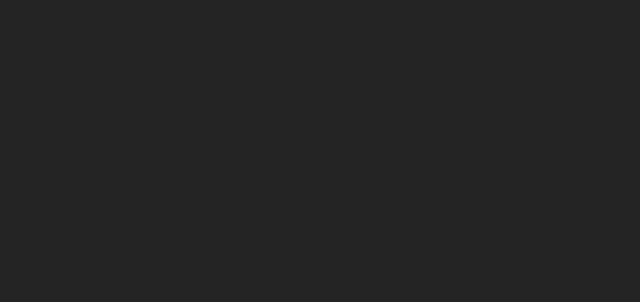
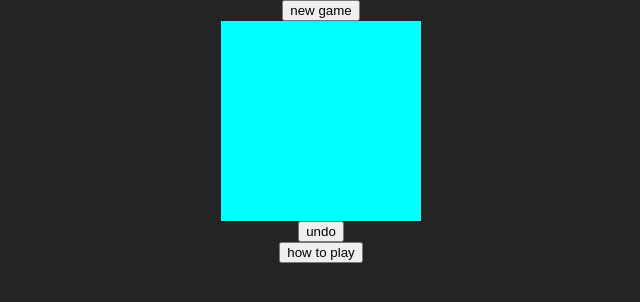
Before and after one commit to Stanislav-Korneev/2048, a website built with Vite: page index.html in a window 1280 px wide. Shown: the whole page, without its empty margins (319-959 px from the left). Built offline with nearby package versions, Linux system fonts and the light colour scheme.

Commit message:
introduced swipe controller and basic input handlers

```diff
--- a/index.html
+++ b/index.html
@@ -6,7 +6,10 @@
     <title>2048</title>
   </head>
   <body>
+    <button id="new-game-button">new game</button>
     <canvas id="game-canvas"></canvas>
+    <button id="undo-button">undo</button>
+    <button id="how-to-play-button">how to play</button>
     <script type="module" src="/src/main.ts"></script>
   </body>
 </html>
--- a/src/main.ts
+++ b/src/main.ts
@@ -1 +1,9 @@
 import './style.css'
+import { IGame, Game } from "./modules/Game.ts";
+import inputController from "./modules/InputController.ts";
+
+export type directionType = 'left' | 'right' | 'down' | 'up';
+
+const game: IGame = new Game();
+
+inputController(game);
--- a/src/modules/EventsController.ts
+++ /dev/null
@@ -1 +0,0 @@
-export default (): void => {};
--- a/src/modules/Game.ts
+++ b/src/modules/Game.ts
@@ -1,2 +1,2 @@
-interface IGame {}
-export default class Game implements IGame {}
+export interface IGame {}
+export class Game implements IGame {}
--- a/src/modules/InputController.ts
+++ b/src/modules/InputController.ts
@@ -1 +1,52 @@
-export default (): void => {};
+// Input controller processes all key and button events in the game
+
+import swipeController from "./SwipeController.ts";
+import {directionType} from "../main.ts";
+import { IGame } from "./Game.ts";
+
+export default (game: IGame): void => {
+    // get button elements
+    const newGameButton: HTMLElement | null = document.getElementById('new-game-button');
+    const undoButton: HTMLElement | null = document.getElementById('undo-button');
+    const howToPlayButton: HTMLElement | null = document.getElementById('how-to-play-button');
+
+    // initiate proxy listener for swipes
+    const canvas: HTMLElement | null = document.getElementById('game-canvas');
+    if(canvas) swipeController(canvas);
+    // swipeController(game.canvas);
+
+    // listen for key controls and swipes via proxy(swipeController)
+    document.addEventListener('keyup', (e: KeyboardEvent): void => {
+        const keyMap: Map<string, directionType> = new Map([
+            ['ArrowUp', 'up'],
+            ['ArrowDown', 'down'],
+            ['ArrowRight', 'right'],
+            ['ArrowLeft', 'left'],
+        ]);
+        if(keyMap.has(e.code)) {
+            console.log('key listener', keyMap.get(e.code));
+            console.log(game);
+        }
+    })
+
+    if(newGameButton) {
+        newGameButton.addEventListener('click', (e: MouseEvent): void => {
+            e.preventDefault();
+            console.log('newGameButtonClick');
+        })
+    }
+
+    if(undoButton) {
+        undoButton.addEventListener('click', (e: MouseEvent): void => {
+            e.preventDefault();
+            console.log('undoButtonClick');
+        })
+    }
+
+    if(howToPlayButton) {
+        howToPlayButton.addEventListener('click', (e: MouseEvent): void => {
+            e.preventDefault();
+            console.log('howToPlayButtonClick');
+        })
+    }
+}
--- /dev/null
+++ b/src/modules/SwipeController.ts
@@ -0,0 +1,89 @@
+// Swipe controller encapsulates logic that analyzes swipes on specified element.
+// The result is turned into keyup event that is further processed in InputController.
+// Works for both mobile and desktop.
+
+type devicesType = 'touch' | 'mouse'
+type touchEventValueType = {
+    start: 'touchstart' | 'mousedown'
+    move: 'touchmove' | 'mousemove'
+    end: 'touchend' | 'mouseup'
+}
+type touchEventsValuesType = {
+    [x in devicesType]: touchEventValueType
+}
+
+const touchEventsValues: touchEventsValuesType = {
+    touch: {
+        start: 'touchstart',
+        move: 'touchmove',
+        end: 'touchend',
+    },
+    mouse: {
+        start: 'mousedown',
+        move: 'mousemove',
+        end: 'mouseup',
+    }
+}
+const checkDeviceType = (): devicesType => {
+    try {
+        document.createEvent('TouchEvent')
+        return 'touch';
+    } catch (e) {
+        return 'mouse';
+    }
+}
+
+export default (target: HTMLElement): void => {
+    let mouseX: number = 0;
+    let mouseY: number = 0;
+    let initialX: number = 0;
+    let initialY: number = 0;
+
+    const rectLeft: number = target.getBoundingClientRect().left;
+    const rectTop: number = target.getBoundingClientRect().top;
+
+    const deviceType: devicesType = checkDeviceType();
+    const touchEvents: touchEventValueType = touchEventsValues[deviceType];
+
+    target.addEventListener(touchEvents.start, startHandler);
+
+    function startHandler(event: TouchEvent | MouseEvent): void {
+        event.preventDefault();
+        getXY(event);
+        initialX = mouseX;
+        initialY = mouseY;
+
+        target.addEventListener(touchEvents.move, moveHandler);
+        target.addEventListener(touchEvents.end, endHandler);
+    }
+
+    function moveHandler(event: TouchEvent | MouseEvent): void {
+        event.preventDefault();
+    }
+
+    function endHandler(event: TouchEvent | MouseEvent): void {
+        event.preventDefault();
+        getXY(event);
+        let diffX: number = mouseX - initialX;
+        let diffY: number = mouseY - initialY;
+        let keyCode: string;
+        if (Math.abs(diffY) > Math.abs(diffX)) {
+            keyCode = diffY > 0 ? 'ArrowDown' : 'ArrowUp';
+        } else {
+            keyCode = diffX > 0 ? 'ArrowRight' : 'ArrowLeft';
+        }
+
+        target.dispatchEvent(new KeyboardEvent('keyup', {
+            bubbles: true,
+            code: keyCode,
+        }))
+
+        target.removeEventListener(touchEvents.move, moveHandler);
+        target.removeEventListener(touchEvents.end, endHandler);
+    }
+
+    function getXY(e: TouchEvent | MouseEvent): void {
+        mouseX = (deviceType === 'mouse' ? (e as MouseEvent).pageX : (e as TouchEvent).changedTouches[0].pageX) - rectLeft;
+        mouseY = (deviceType === 'mouse' ? (e as MouseEvent).pageY : (e as TouchEvent).changedTouches[0].pageY) - rectTop;
+    }
+};
--- a/src/style.css
+++ b/src/style.css
@@ -16,7 +16,14 @@
 body {
   margin: 0;
   display: flex;
-  place-items: center;
+  flex-direction: column;
+  align-items: center;
   min-width: 320px;
   min-height: 100vh;
 }
+
+#game-canvas {
+  width: 200px;
+  height: 200px;
+  background-color: aqua;
+}
```
